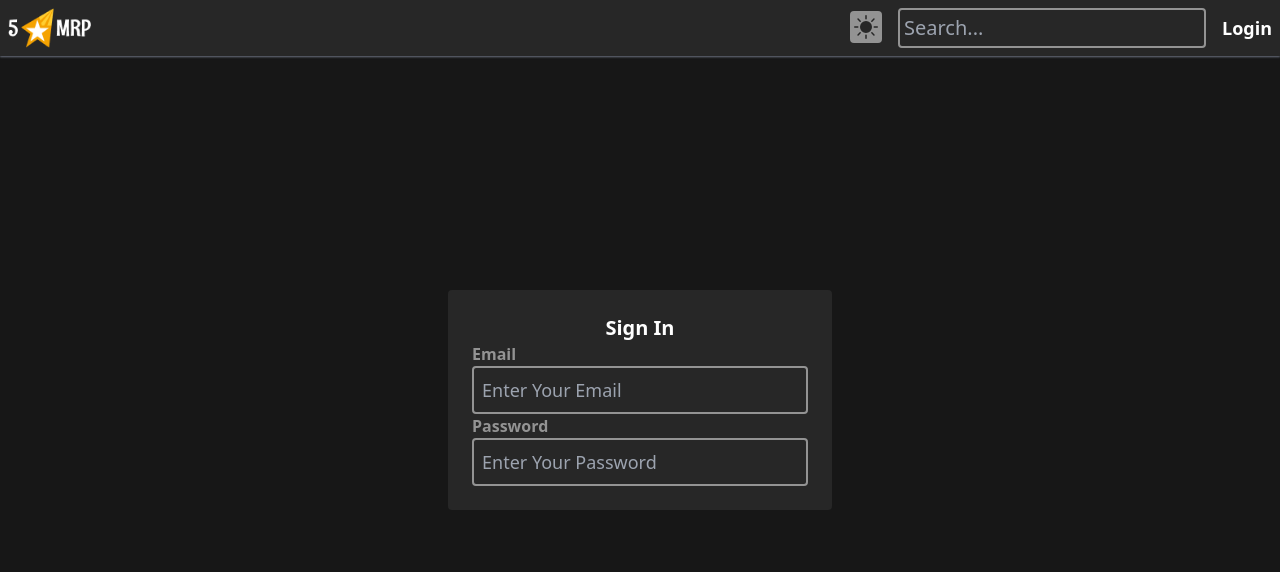
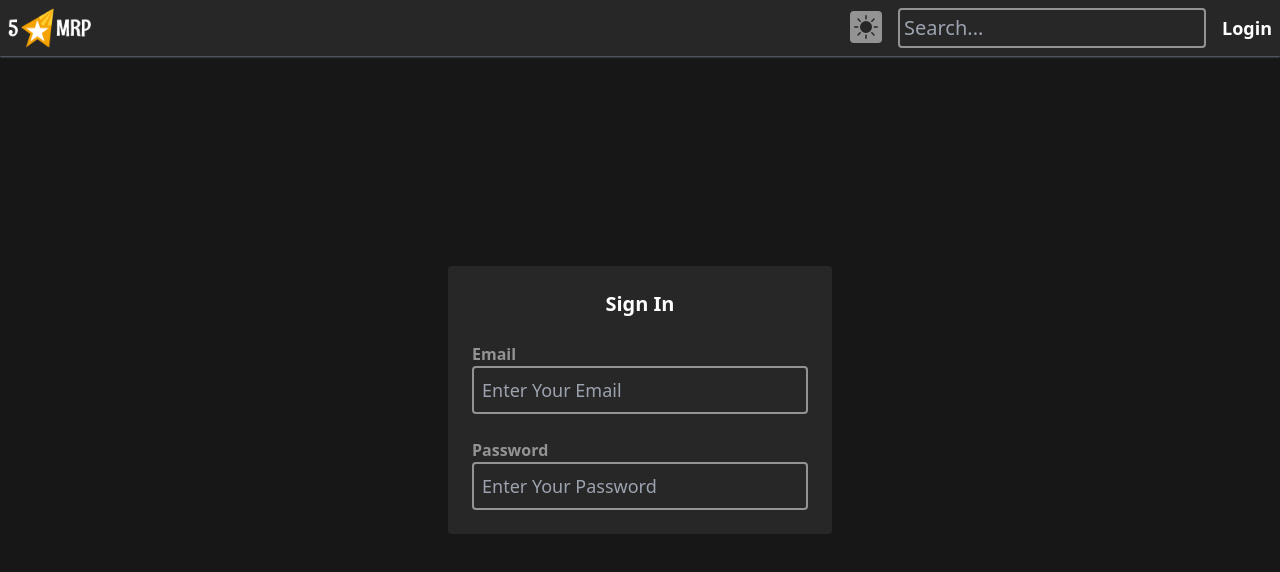
Before and after one commit to Awais512/ReviewApp, a React (Create React App) app: page / in a window 1280 px wide. Shown: the top 572 px of the page. Built offline with nearby package versions, Linux system fonts and the light colour scheme; the HTML template or start-up script is replaced by a standard one.

Commit message:
Refactor Sign in Form

```diff
--- /dev/null
+++ b/src/components/Form/FormInput.jsx
@@ -0,0 +1,24 @@
+import React from 'react';
+
+const FormInput = ({ name, placeholder, label, type, ...rest }) => {
+  return (
+    <div className='flex flex-col-reverse'>
+      <input
+        id={name}
+        name={name}
+        type={type}
+        className='bg-transparent rounded border-2 border-dark-subtle focus:bg-primary w-full text-lg outline-none focus:border-white text-white p-2 peer transition'
+        placeholder={placeholder}
+        {...rest}
+      />
+      <label
+        className='font-semibold text-dark-subtle peer-focus:text-white transition self-start'
+        htmlFor={name}
+      >
+        {label}
+      </label>
+    </div>
+  );
+};
+
+export default FormInput;
--- /dev/null
+++ b/src/components/Form/Title.jsx
@@ -0,0 +1,9 @@
+import React from 'react';
+
+const Title = ({ children }) => {
+  return (
+    <h1 className='text-xl text-white font-semibold text-center'>{children}</h1>
+  );
+};
+
+export default Title;
--- a/src/components/Signin.jsx
+++ b/src/components/Signin.jsx
@@ -1,39 +1,26 @@
 import React from 'react';
 import Container from './Container';
+import FormInput from './Form/FormInput';
+import Title from './Form/Title';
 const Signin = () => {
   return (
     <div className='fixed inset-0 bg-primary -z-20 flex justify-center items-center'>
       <Container>
-        <form className='bg-secondary rounded p-6 w-96'>
-          <h1 className='text-xl text-white font-semibold text-center'>
-            Sign In
-          </h1>
-          <div className='flex flex-col-reverse'>
-            <input
-              id='password'
-              type='password'
-              className='bg-transparent rounded border-2 border-dark-subtle focus:bg-primary w-full text-lg outline-none focus:border-white text-white p-2 peer transition'
-              placeholder='Enter Your Password'
-            />
-            <label
-              className='font-semibold text-dark-subtle peer-focus:text-white transition self-start'
-              htmlFor='password'
-            >
-              Password
-            </label>
-            <input
-              id='email'
-              type='text'
-              className='bg-transparent rounded border-2 border-dark-subtle focus:bg-primary w-full text-lg outline-none focus:border-white text-white p-2 peer transition'
-              placeholder='Enter Your Email'
-            />
-            <label
-              className='font-semibold text-dark-subtle peer-focus:text-white transition self-start'
-              htmlFor='email'
-            >
-              Email
-            </label>
-          </div>
+        <form className='bg-secondary rounded p-6 w-96 space-y-6'>
+          <Title>Sign In</Title>
+
+          <FormInput
+            label='Email'
+            placeholder='Enter Your Email'
+            name='email'
+            type='text'
+          />
+          <FormInput
+            label='Password'
+            placeholder='Enter Your Password'
+            name='password'
+            type='password'
+          />
         </form>
       </Container>
     </div>
```
